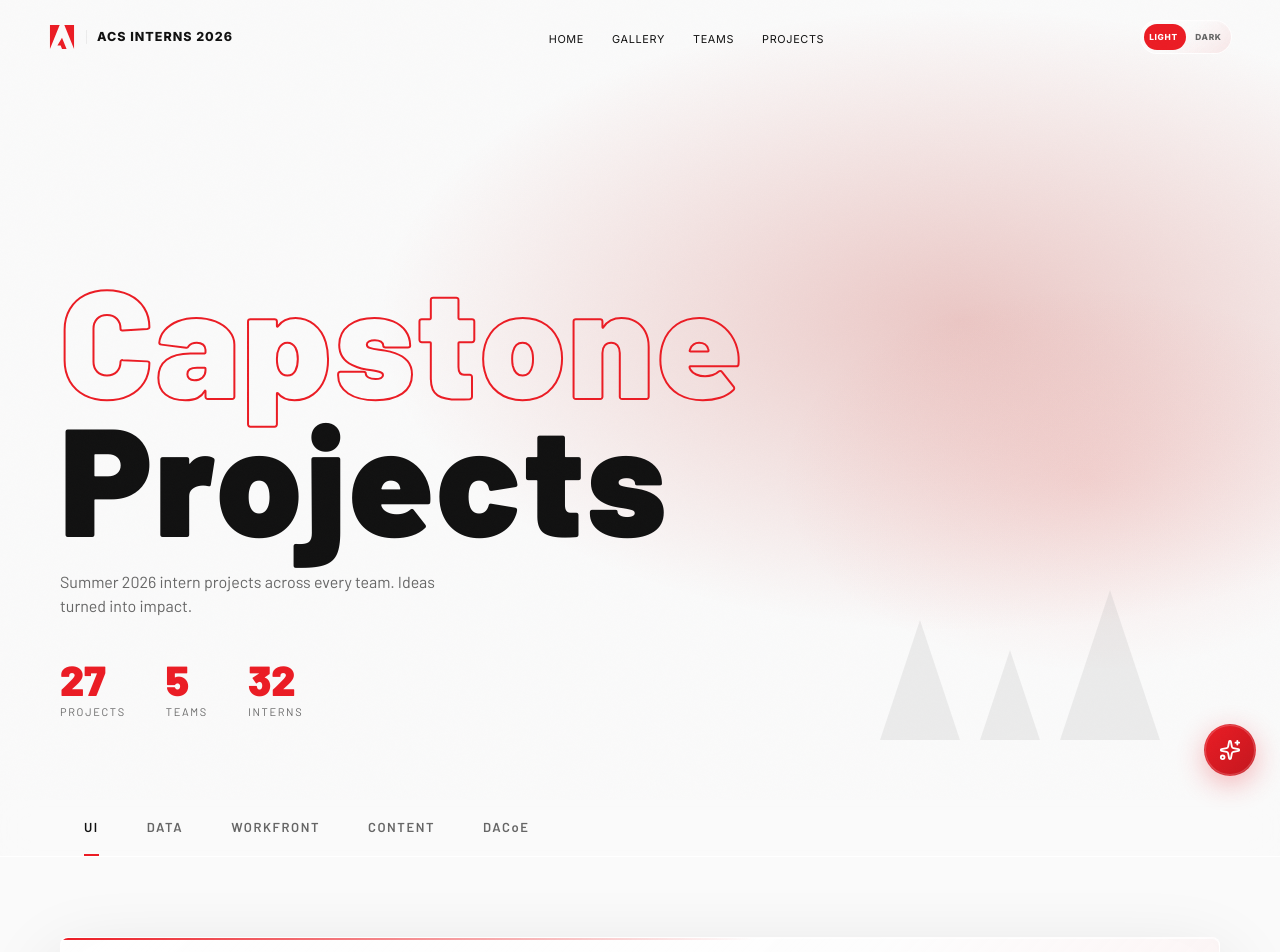
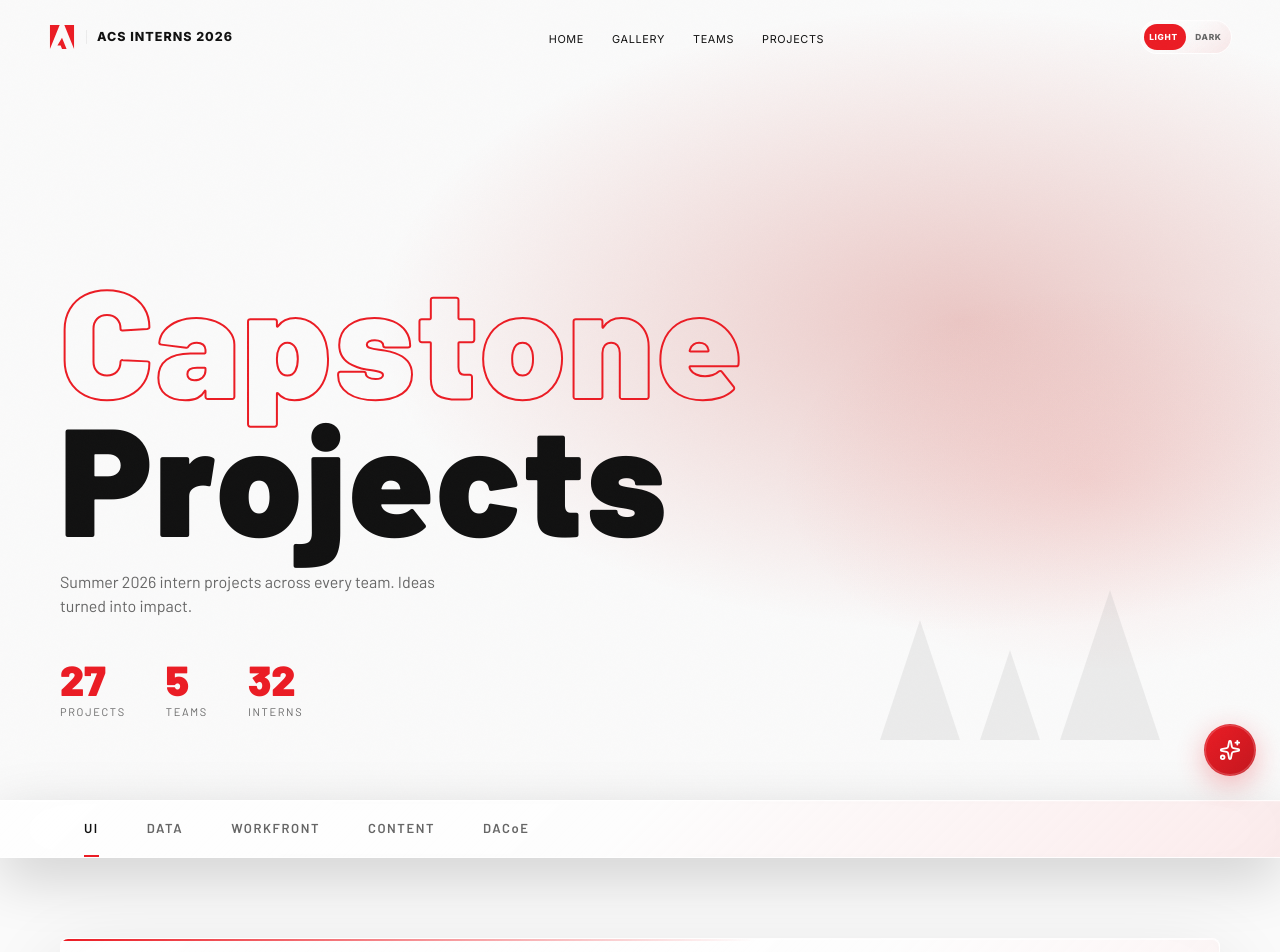
Before and after one commit to arrajeevchandar/acsinterns2026, a React (Vite) app in the folder frontend/: page /projects in a window 1280 px wide. Shown: the top 952 px of the page. Built offline with nearby package versions, Linux system fonts and the light colour scheme; a web font is replaced by a local one.

Commit message:
fixed everything , home teams projects

```diff
--- a/frontend/src/components/Hero/Hero.tsx
+++ b/frontend/src/components/Hero/Hero.tsx
@@ -1,4 +1,5 @@
 import React, { useEffect, useState } from 'react';
+import { Link } from 'react-router-dom';
 import { useIntersectionObserver } from '../../hooks/useIntersectionObserver';
 import './Hero.css';
 
@@ -47,10 +48,10 @@ const Hero: React.FC<HeroProps> = ({ contentReady = false }) => {
         </p>
 
         <div className="hero__actions">
-          <a className="hero__button hero__button--primary" href="#teams" onClick={scrollTo('#teams')}>
+          <Link className="hero__button hero__button--primary" to="/teams">
             Explore teams
             <span aria-hidden="true">-&gt;</span>
-          </a>
+          </Link>
           <a className="hero__button hero__button--secondary" href="#gallery" onClick={scrollTo('#gallery')}>
             View moments
           </a>
--- a/frontend/src/pages/Projects.tsx
+++ b/frontend/src/pages/Projects.tsx
@@ -265,7 +265,9 @@ const ProjectsPage: FC = () => {
     setActiveTeam(teamId);
     const el = document.getElementById(teamId);
     if (!el) return;
-    const top = el.getBoundingClientRect().top + window.scrollY - (64 + 52 + 20);
+    const stickyOffset = window.matchMedia('(max-width: 700px)').matches ? 60 : 62;
+    const sectionBarOffset = 58;
+    const top = el.getBoundingClientRect().top + window.scrollY - (stickyOffset + sectionBarOffset + 20);
     window.scrollTo({ top, behavior: 'smooth' });
   }, []);
 
--- a/frontend/src/pages/projects.css
+++ b/frontend/src/pages/projects.css
@@ -9,6 +9,7 @@
 
 /* ─── Dark mode (default) ─── */
 #projects, .project-modal-overlay {
+  --projects-sticky-top: 62px;
   --surface: var(--bg-alt);
   --modal-bg: var(--bg-alt);
   --glass-bg: var(--liquid-bg);
@@ -52,7 +53,7 @@ html[data-theme='light'] #projects, html[data-theme='light'] .project-modal-over
   background: var(--bg);
   color: var(--text);
   font-family: 'Barlow', sans-serif;
-  overflow-x: hidden;
+  overflow-x: clip;
   min-height: 100vh;
   transition: background 0.3s, color 0.3s;
 }
@@ -225,12 +226,15 @@ html[data-theme='light'] #projects, html[data-theme='light'] .project-modal-over
 /* ─── Sticky Team Nav ─── */
 #projects .team-nav-wrapper {
   position: sticky;
-  top: 62px;
-  z-index: 80;
-  background: var(--team-nav-bg);
-  backdrop-filter: blur(16px);
-  border-bottom: 1px solid var(--glass-border);
-  transition: background 0.3s, border-color 0.3s;
+  top: var(--projects-sticky-top);
+  z-index: 950;
+  background: var(--liquid-bg);
+  backdrop-filter: blur(34px) saturate(1.9) contrast(1.06);
+  -webkit-backdrop-filter: blur(34px) saturate(1.9) contrast(1.06);
+  border-top: 1px solid var(--liquid-border);
+  border-bottom: 1px solid var(--liquid-border);
+  box-shadow: 0 18px 58px rgba(0, 0, 0, 0.18), inset 0 1px 0 rgba(255, 255, 255, 0.18);
+  transition: background 0.3s, border-color 0.3s, box-shadow 0.3s;
 }
 
 #projects .team-nav {
@@ -294,6 +298,7 @@ html[data-theme='light'] #projects, html[data-theme='light'] .project-modal-over
 /* ─── Team Section ─── */
 #projects .team-section {
   margin-bottom: 80px;
+  scroll-margin-top: calc(var(--projects-sticky-top) + 76px);
 }
 
 #projects .team-card {
@@ -876,3 +881,17 @@ body.modal-open { overflow: hidden; }
 #projects .hero__scroll-dots span.active {
   animation: dotPulse 1.8s ease-in-out infinite;
 }
+
+@media (max-width: 700px) {
+  #projects {
+    --projects-sticky-top: 60px;
+  }
+
+  #projects .team-nav {
+    padding: 0 18px;
+  }
+
+  #projects .team-nav__btn {
+    padding: 16px 18px;
+  }
+}
```
